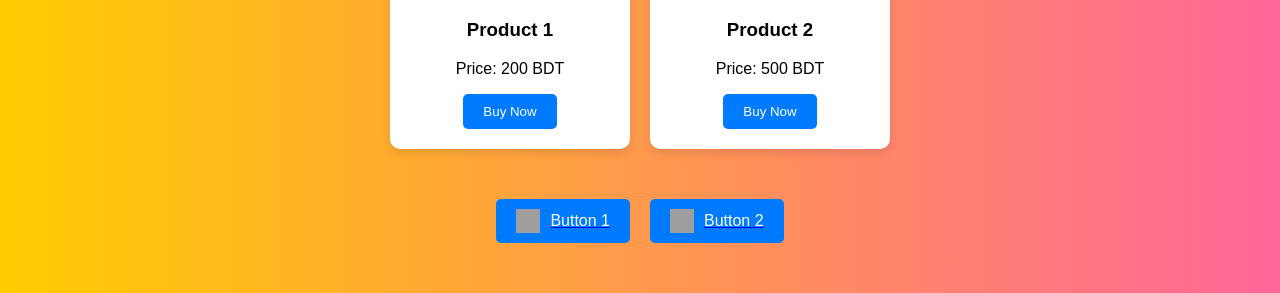
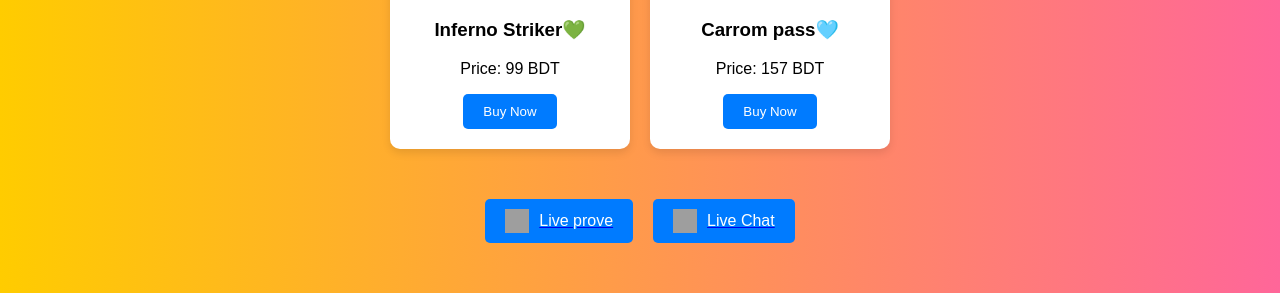
Before and after one commit to xmostafizur/Carrom-, a plain HTML site: page index.html in a window 1280 px wide. Shown: the part 282-575 px from the top of the page. Drawn offline with Linux system fonts and the light colour scheme; grey boxes are pictures that could not be loaded.

Commit message:
Update index.html

```diff
--- a/index.html
+++ b/index.html
@@ -177,14 +177,14 @@
     <div class="product-list">
         <div class="product">
             <img src="https://i.ibb.co/d092sxC/Picsart-24-10-20-12-32-24-979.png" alt="Product 1">
-            <h3>Product 1</h3>
-            <p>Price: 200 BDT</p>
+            <h3>Inferno Striker💚</h3>
+            <p>Price: 99 BDT</p>
             <button class="button buy-now" onclick="showUserIdForm(200)">Buy Now</button>
         </div>
         <div class="product">
             <img src="https://i.ibb.co/4m78c6F/Picsart-24-10-20-12-30-00-471.png" alt="Product 2">
-            <h3>Product 2</h3>
-            <p>Price: 500 BDT</p>
+            <h3>Carrom pass🩵</h3>
+            <p>Price: 157 BDT</p>
             <button class="button buy-now" onclick="showUserIdForm(500)">Buy Now</button>
         </div>
     </div>
@@ -202,7 +202,7 @@
         <div class="instructions">
             <p>• <strong>*167#</strong> ডায়াল করে NAGAD মেনুতে যান।</p>
             <p>• "Send Money" -এ ক্লিক করুন।</p>
-            <p>• প্রাপক নম্বর: <strong>01893934230</strong>
+            <p>• প্রাপক নম্বর: <strong>01581050857</strong>
                 <button class="copy-btn" onclick="copyNumber()">Copy</button>
             </p>
         </div>
@@ -214,16 +214,16 @@
     </div>
 
     <div class="footer">
-        <a href="https://www.facebook.com/xmostafizur" target="_blank">
+        <a href="https://xmostafizur.github.io/Prove-/" target="_blank">
             <button>
                 <img src="https://i.ibb.co/cCXyNwg/14255746.png" alt="Icon 1">
-                Button 1
+                Live prove
             </button>
         </a>
-        <a href="https://www.facebook.com/profile.php?id=61558001068792" target="_blank">
+        <a href="https://wa.me/+8801581050857" target="_blank">
             <button>
                 <img src="https://i.ibb.co/MNDskzJ/2936956.png" alt="Icon 2">
-                Button 2
+                Live Chat
             </button>
         </a>
     </div>
```
